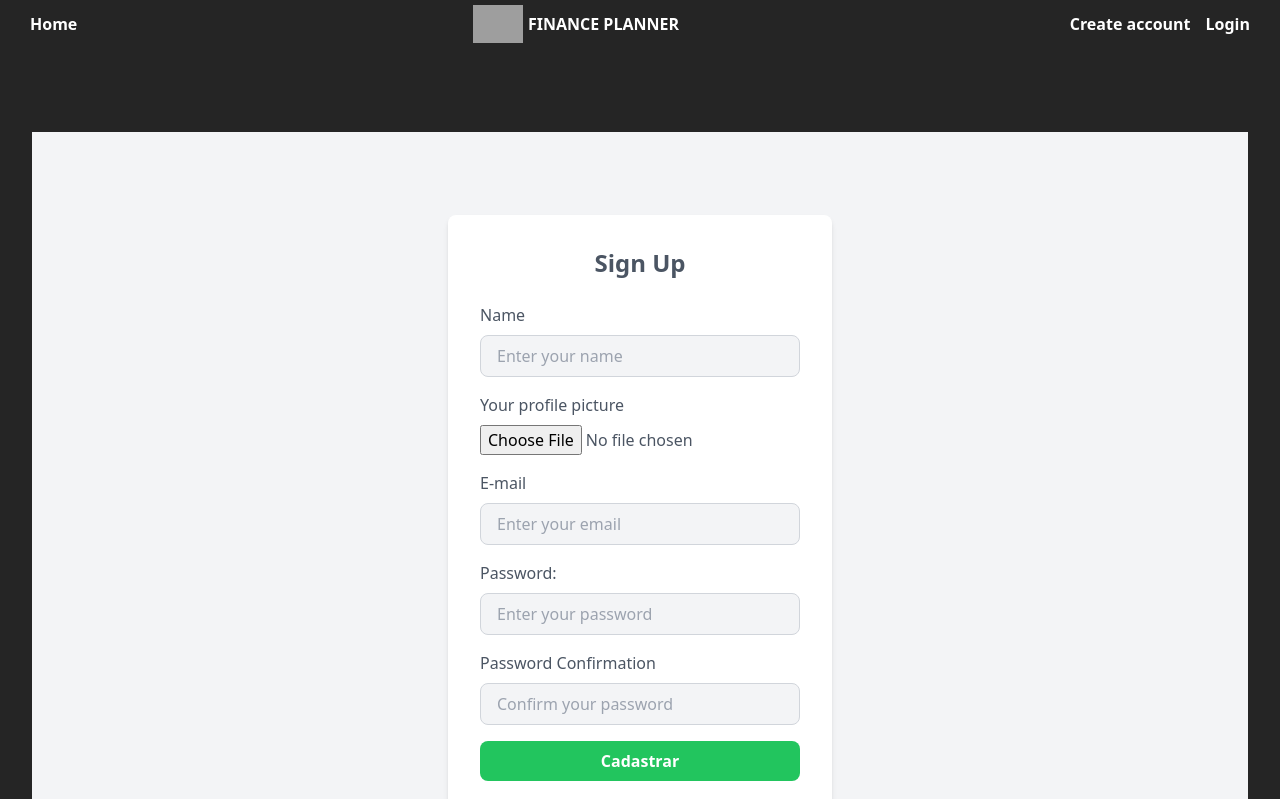
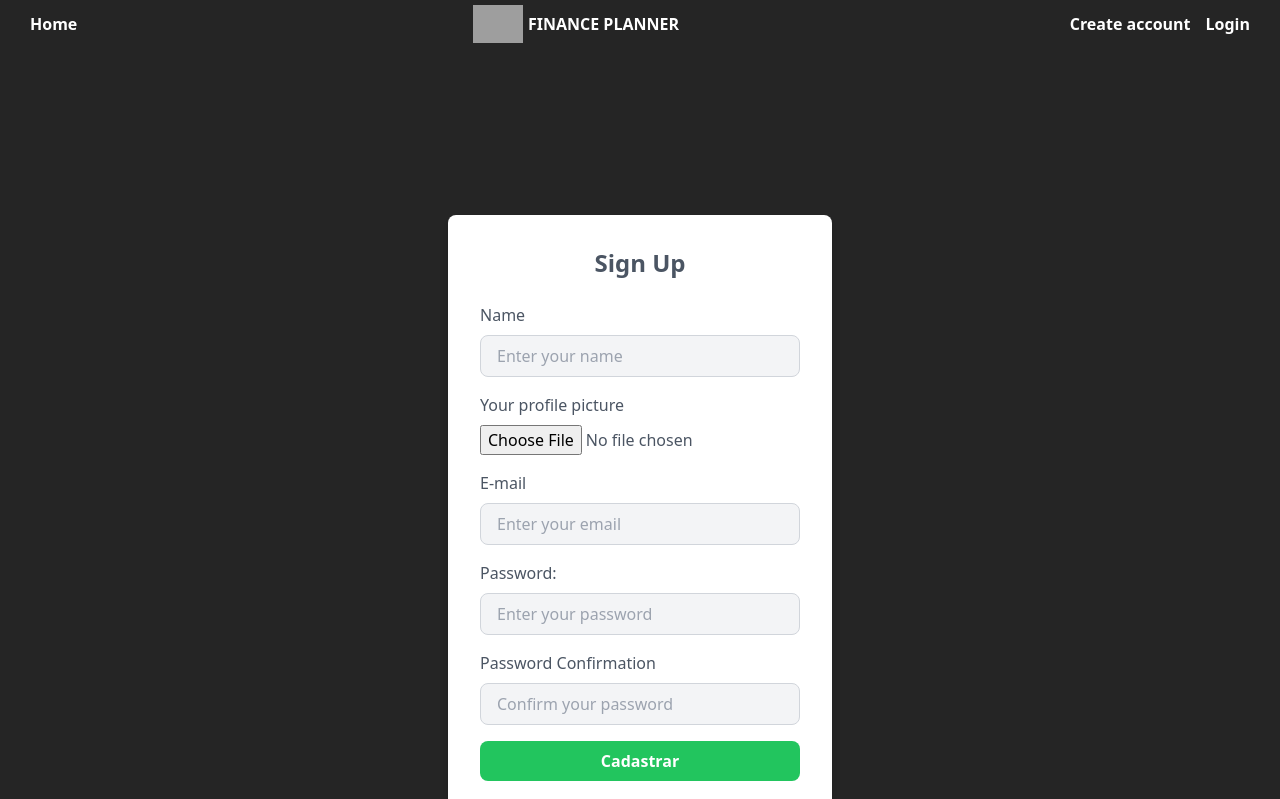
Before and after one commit to ramosdanyela/financeplanner, a React (Vite) app: page /sign-up in a window 1280 px wide. Shown: the top 799 px of the page. Built offline with nearby package versions, Linux system fonts and the light colour scheme; no server answers; grey boxes are pictures that could not be loaded.

Commit message:
readme update

```diff
--- a/src/pages/SignUpPage/SignUpPage.jsx
+++ b/src/pages/SignUpPage/SignUpPage.jsx
@@ -49,7 +49,7 @@ function SignUpPage() {
   }
 
   return (
-    <div className="mt-[100px] min-h-screen text-gray-600 flex flex-col justify-center items-center bg-gray-100">
+    <div className="mt-[100px] min-h-screen text-gray-600 flex flex-col justify-center items-center bg-[#252525]">
       <div className="bg-white shadow-md text-gray-600 rounded-lg p-8 w-96">
         <h2 className="text-2xl font-bold text-gray-600 mb-6 text-center">
           {" "}
```
Also changed, not shown: 1 other file (tests, documents, lock files or other folders).
